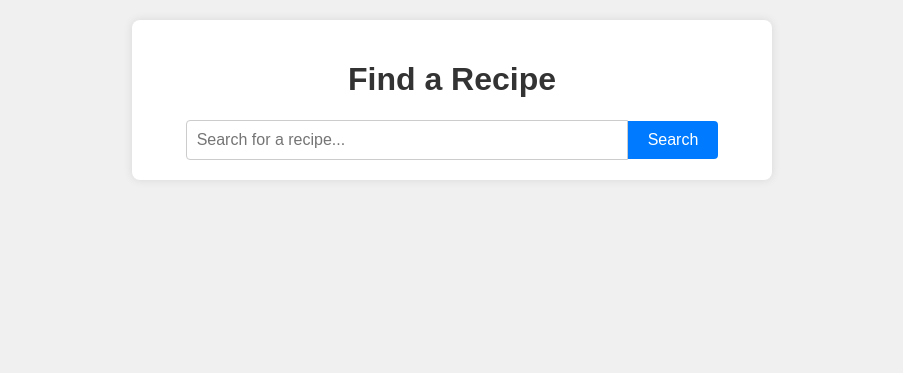
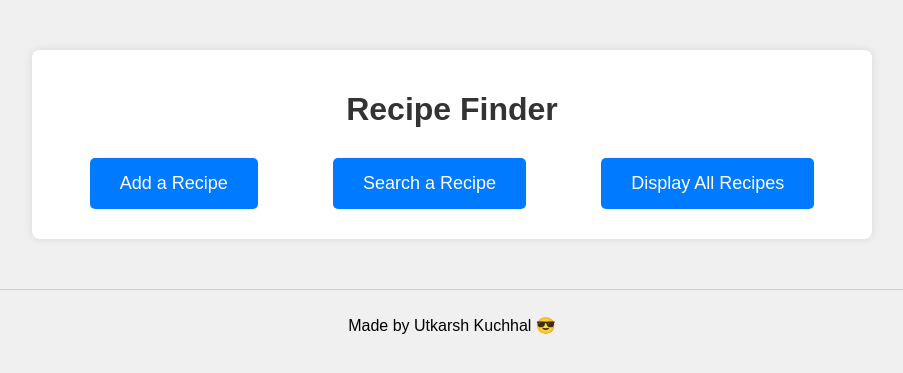
Before and after one commit to utkarsh1706/Django-Recipe-Finder, a Django app: page / in a window 1280 px wide. Shown: the top 373 px of the page, without its empty margins (188-1091 px from the left). Run offline with Django 5.2, Linux system fonts and the light colour scheme.

Commit message:
Modified Home Page

```diff
--- a/cooking_recipe_finder/recipes/templates/recipes/home.html
+++ b/cooking_recipe_finder/recipes/templates/recipes/home.html
@@ -7,14 +7,64 @@
     <meta name="viewport" content="width=device-width, initial-scale=1.0">
     <title>Recipe Finder</title>
     <link rel="stylesheet" href="{% static 'recipes/css/styles.css' %}">
+    <style>
+        body {
+            background-color: #f0f0f0;
+            margin: 0;
+            padding: 0;
+        }
+        .container {
+            max-width: 800px;
+            margin: 50px auto;
+            padding: 20px;
+            background-color: #fff;
+            border-radius: 8px;
+            box-shadow: 0 0 10px rgba(0, 0, 0, 0.1);
+        }
+        .title {
+            text-align: center;
+            color: #333;
+            margin-bottom: 20px;
+        }
+        .options {
+            display: flex;
+            justify-content: space-around;
+            align-items: center;
+            flex-wrap: wrap;
+        }
+        .option {
+            padding: 15px 30px;
+            background-color: #007bff;
+            color: #fff;
+            text-decoration: none;
+            border-radius: 5px;
+            font-size: 18px;
+            margin: 10px;
+            transition: background-color 0.3s ease;
+        }
+        .option:hover {
+            background-color: #0056b3;
+        }
+        footer {
+            text-align: center;
+            margin-top: 50px;
+            padding: 10px;
+            background-color: #f0f0f0;
+            border-top: 1px solid #ccc;
+        }
+    </style>
 </head>
 <body>
     <div class="container">
-        <h1 class="title">Find a Recipe</h1>
-        <form action="{% url 'search_results' %}" method="get" class="search-form">
-            <input type="text" name="q" placeholder="Search for a recipe..." class="search-input">
-            <button type="submit" class="search-btn">Search</button>
-        </form>
+        <h1 class="title">Recipe Finder</h1>
+        <div class="options">
+            <a href="{% url 'add_recipe' %}" class="option">Add a Recipe</a>
+            <a href="{% url 'search_form' %}" class="option">Search a Recipe</a>
+            <a href="{% url 'all_recipes' %}" class="option">Display All Recipes</a>
+        </div>
     </div>
+    <footer>
+        <p>Made by Utkarsh Kuchhal 😎 </p>
+    </footer>
 </body>
 </html>
--- a/cooking_recipe_finder/recipes/urls.py
+++ b/cooking_recipe_finder/recipes/urls.py
@@ -3,7 +3,8 @@ from . import views
 
 urlpatterns = [
     path('', views.home, name='home'),
-    path('search/', views.search_results, name='search_results'),
+    path('search/', views.search_form, name='search_form'),
+    path('search-results/', views.search_results, name='search_results'),
     path('all-recipes/', views.all_recipes, name='all_recipes'),
     path('add/', views.add_recipe, name='add_recipe'),
     path('recipes/delete/<str:recipe_id>/', views.delete_recipe, name='delete_recipe'),
--- a/cooking_recipe_finder/recipes/views.py
+++ b/cooking_recipe_finder/recipes/views.py
@@ -9,6 +9,9 @@ import os
 
 def home(request):
     return render(request, 'recipes/home.html')
+
+def search_form(request):
+    return render(request, 'recipes/search_form.html')
 
 def search_results(request):
     query = request.GET.get('q')
```
Also changed, not shown: cooking_recipe_finder/recipes/templates/recipes/search_form.html (added, +20 -0 lines), 1 other file.
